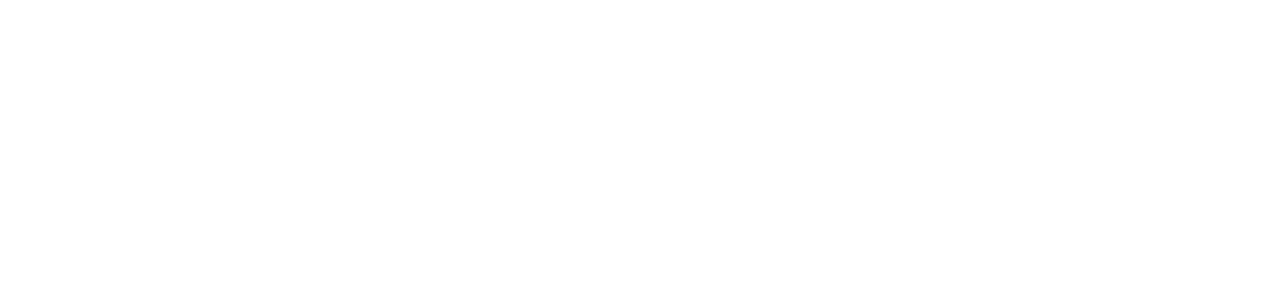
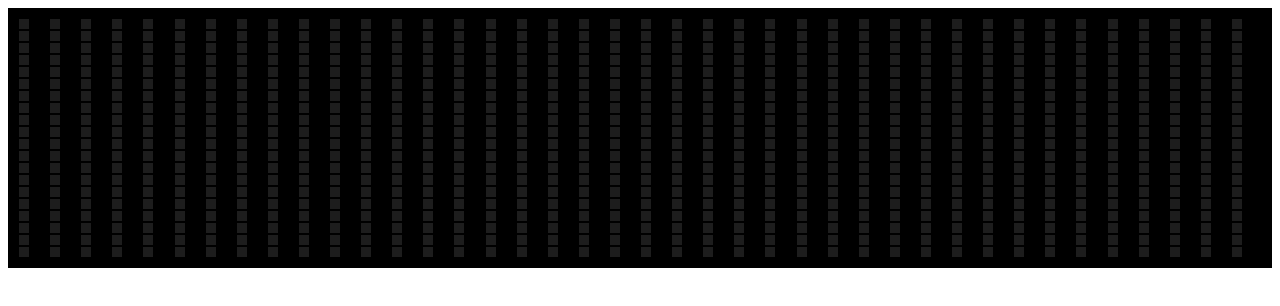
Before and after one commit to acciojob/Color-board-lakshay029, a website: page main.html in a window 1280 px wide. Drawn offline with Linux system fonts and the light colour scheme.

Commit message:
created a submission

```diff
--- a/main.html
+++ b/main.html
@@ -8,6 +8,10 @@
 
 <body>
 	<!-- the entire body must be written by student -->
+	<div class="container"></div>
+
+
+
     <script type="text/javascript" src="./script.js">
 </script>
 
--- a/script.js
+++ b/script.js
@@ -1 +1,19 @@
-//your JS code here. If required.
+let grid = document.querySelector('.container');
+
+for (let i = 0; i < 800; i++) {
+  let sq = document.createElement('div');
+  sq.className = 'square';
+
+	sq.addEventListener('mouseover',()=>{
+		const color = `rgb(${Math.random()*256}, ${Math.random()*256}, ${Math.random()*256})`;
+		sq.style.backgroundColor=color;
+
+
+	})
+	sq.addEventListener('mouseout',()=>{
+		sq.style.backgroundColor='rgb(29,29,29)';
+		sq.style.transition="background-color 1s";
+
+	})
+  grid.appendChild(sq);
+}
--- a/styles.css
+++ b/styles.css
@@ -1 +1,14 @@
-/*  your css code here. If applicable */
+.container {
+	background-color:black;
+	padding:10px;
+  display:grid;
+	grid-template-columns:repeat(40,1fr);
+	grid-template-rows:repeat(20,1fr);
+}
+.square {
+
+  width: 10px;
+  height: 10px;
+  margin: 1px;
+	background-color:rgb(29,29,29)
+}
```
